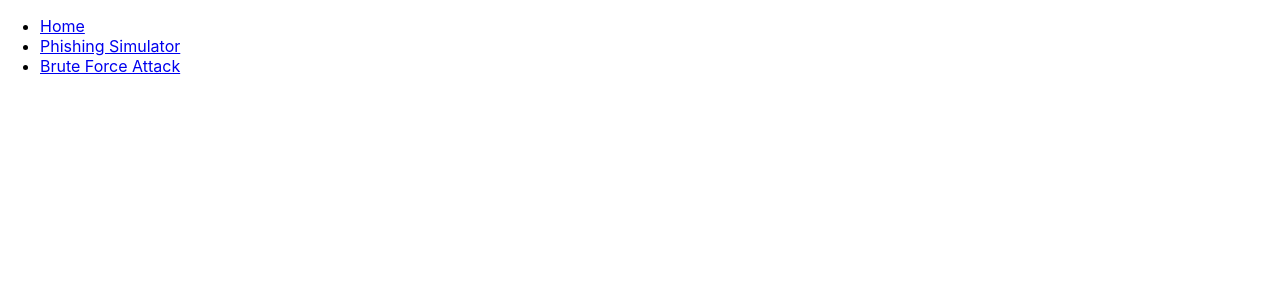
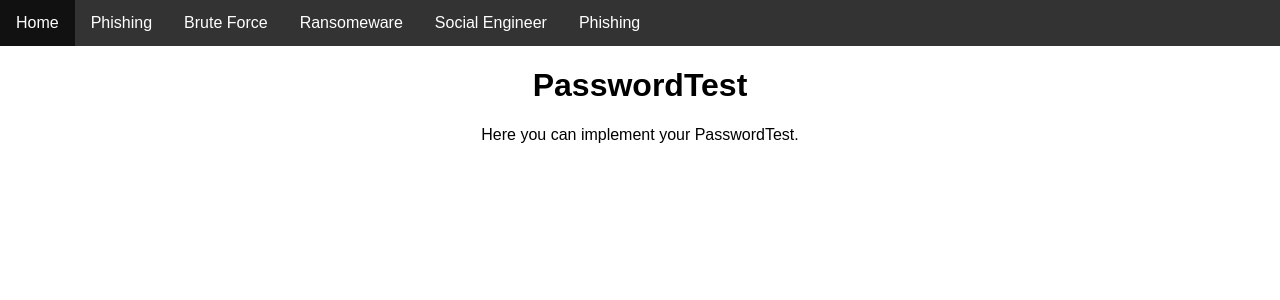
Before and after one commit to Kseraaa/Phishing-Simulator, a React (Create React App) app in the folder phishing-frontend/: page /Password-test in a window 1280 px wide. Shown: the top 300 px of the page. Built offline with nearby package versions, Linux system fonts and the light colour scheme.

Commit message:
modify web page

```diff
--- a/phishing-frontend/src/App.css
+++ b/phishing-frontend/src/App.css
@@ -1,38 +1,37 @@
+/* App.css */
+body {
+  font-family: Arial, sans-serif;
+  margin: 0;
+  padding: 0;
+}
+
 .App {
   text-align: center;
 }
 
-.App-logo {
-  height: 40vmin;
-  pointer-events: none;
+.navbar {
+  background-color: #333;
+  overflow: hidden;
 }
 
-@media (prefers-reduced-motion: no-preference) {
-  .App-logo {
-    animation: App-logo-spin infinite 20s linear;
-  }
+.navbar ul {
+  list-style-type: none;
+  margin: 0;
+  padding: 0;
 }
 
-.App-header {
-  background-color: #282c34;
-  min-height: 100vh;
-  display: flex;
-  flex-direction: column;
-  align-items: center;
-  justify-content: center;
-  font-size: calc(10px + 2vmin);
-  color: white;
+.navbar li {
+  float: left;
 }
 
-.App-link {
-  color: #61dafb;
+.navbar li a {
+  display: block;
+  color: white;
+  text-align: center;
+  padding: 14px 16px;
+  text-decoration: none;
 }
 
-@keyframes App-logo-spin {
-  from {
-    transform: rotate(0deg);
-  }
-  to {
-    transform: rotate(360deg);
-  }
+.navbar li a:hover {
+  background-color: #111;
 }
--- a/phishing-frontend/src/App.js
+++ b/phishing-frontend/src/App.js
@@ -2,26 +2,36 @@ import React from 'react';
 import { BrowserRouter as Router, Route, Switch, Link } from 'react-router-dom';
 import PhishingSimulator from './PhishingSimulator';
 import BruteForceAttack from './BruteForceAttack';
+import Ransomeware from './Ransomeware';
+import PasswordTest from './PasswordTest';
+import SocialEngineer from './SocialEngineer';
 import Home from './Home';
+
+import './App.css'; // Import CSS for styling
 
 function App() {
     return (
         <Router>
             <div className="App">
+                <nav className="navbar">
+                    <ul>
+                        <li><Link to="/">Home</Link></li>
+                        <li><Link to="/phishing-simulator">Phishing</Link></li>
+                        <li><Link to="/brute-force-attack">Brute Force</Link></li>
+                        <li><Link to="/Ransomeware-simulator">Ransomeware</Link></li>
+                        <li><Link to="/SocialEngineer">Social Engineer</Link></li>
+                        <li><Link to="/Password-test">Phishing</Link></li>
+                    </ul>
+                </nav>
 
                 <Switch>
                     <Route path="/" exact component={Home} />
                     <Route path="/phishing-simulator" component={PhishingSimulator} />
                     <Route path="/brute-force-attack" component={BruteForceAttack} />
+                    <Route path="/Ransomeware-simulator" component={Ransomeware} />
+                    <Route path="/SocialEngineer" component={SocialEngineer} />
+                    <Route path="/Password-test" component={PasswordTest} />
                 </Switch>
-
-                <nav>
-                    <ul>
-                        <li><Link to="/">Home</Link></li>
-                        <li><Link to="/phishing-simulator">Phishing Simulator</Link></li>
-                        <li><Link to="/brute-force-attack">Brute Force Attack</Link></li>
-                    </ul>
-                </nav>
             </div>
         </Router>
     );
--- a/phishing-frontend/src/BruteForceAttack.js
+++ b/phishing-frontend/src/BruteForceAttack.js
@@ -0,0 +1,12 @@
+import React from 'react';
+
+function BruteForceAttack() {
+    return (
+        <div>
+            <h1>Brute Force Attack Simulation</h1>
+            <p>Here you can implement your brute force attack simulation.</p>
+        </div>
+    );
+}
+
+export default BruteForceAttack;
--- /dev/null
+++ b/phishing-frontend/src/PasswordTest.js
@@ -0,0 +1,12 @@
+import React from 'react';
+
+function PasswordTest() {
+    return (
+        <div>
+            <h1>PasswordTest</h1>
+            <p>Here you can implement your PasswordTest.</p>
+        </div>
+    );
+}
+
+export default PasswordTest;
--- a/phishing-frontend/src/PhishingSimulator.js
+++ b/phishing-frontend/src/PhishingSimulator.js
@@ -1,48 +1,48 @@
-// import React, { useState } from 'react';
-// import axios from 'axios';
-// import Dashboard from './Dashboard';
+import React, { useState } from 'react';
+import axios from 'axios';
+import Dashboard from './Dashboard';
 
-// function App() {
-//     const [email, setEmail] = useState('');
-//     const [message, setMessage] = useState('');
+function PhishingSimulator() {
+    const [email, setEmail] = useState('');
+    const [message, setMessage] = useState('');
 
-//     const handleEmailChange = (e) => {
-//         setEmail(e.target.value);
-//     };
+    const handleEmailChange = (e) => {
+        setEmail(e.target.value);
+    };
 
-//     const handleEmailSubmit = (e) => {
-//         e.preventDefault();
-//         axios.post('http://localhost:8000/api/send_phishing_email/', { email })
-//             .then(response => {
-//                 setMessage('Phishing email sent successfully');
-//             })
-//             .catch(error => {
-//                 setMessage('Failed to send phishing email');
-//             });
-//     };
+    const handleEmailSubmit = (e) => {
+        e.preventDefault();
+        axios.post('http://localhost:8000/api/send_phishing_email/', { email })
+            .then(response => {
+                setMessage('Phishing email sent successfully');
+            })
+            .catch(error => {
+                setMessage('Failed to send phishing email');
+            });
+    };
 
-//     function refreshPage() {
-//         window.location.reload(false);
-//       }
+    function refreshPage() {
+        window.location.reload(false);
+      }
 
-//     return (
-//         <div className="App">
-//             <h1>Phishing Simulation</h1>
+    return (
+        <div className="PhishingSimulator">
+            <h1>Phishing Simulation</h1>
 
-//             <form onSubmit={handleEmailSubmit}>
-//                 <label>
-//                     Enter email to phish:
-//                     <input type="email" value={email} onChange={handleEmailChange} required />
-//                 </label>
-//                 <button type="submit">Send Phishing Email</button>
-//                 <button onClick={refreshPage}>Refresh</button>
+            <form onSubmit={handleEmailSubmit}>
+                <label>
+                    Enter email to phish:
+                    <input type="email" value={email} onChange={handleEmailChange} required />
+                </label>
+                <button type="submit">Send Phishing Email</button>
+                <button onClick={refreshPage}>Refresh</button>
 
-//             </form>
-//             {message && <p>{message}</p>}
+            </form>
+            {message && <p>{message}</p>}
 
-//             <Dashboard />
-//         </div>
-//     );
-// }
+            <Dashboard />
+        </div>
+    );
+}
 
-// export default App;
+export default PhishingSimulator;
--- /dev/null
+++ b/phishing-frontend/src/Ransomeware.js
@@ -0,0 +1,12 @@
+import React from 'react';
+
+function Ransomeware() {
+    return (
+        <div>
+            <h1>Ransomeware Simulation</h1>
+            <p>Here you can implement your Ransomeware simulation.</p>
+        </div>
+    );
+}
+
+export default Ransomeware;
--- /dev/null
+++ b/phishing-frontend/src/SocialEngineer.js
@@ -0,0 +1,12 @@
+import React from 'react';
+
+function SocialEngineer() {
+    return (
+        <div>
+            <h1>SocialEngineer</h1>
+            <p>Here you can implement your SocialEngineer.</p>
+        </div>
+    );
+}
+
+export default SocialEngineer;
```
Also changed, not shown: 2 other files (tests, documents, lock files or other folders).
